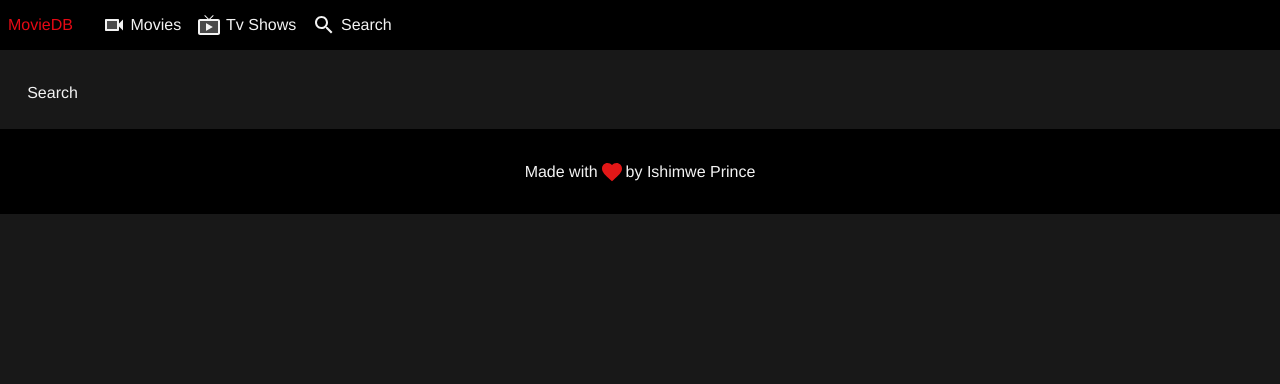
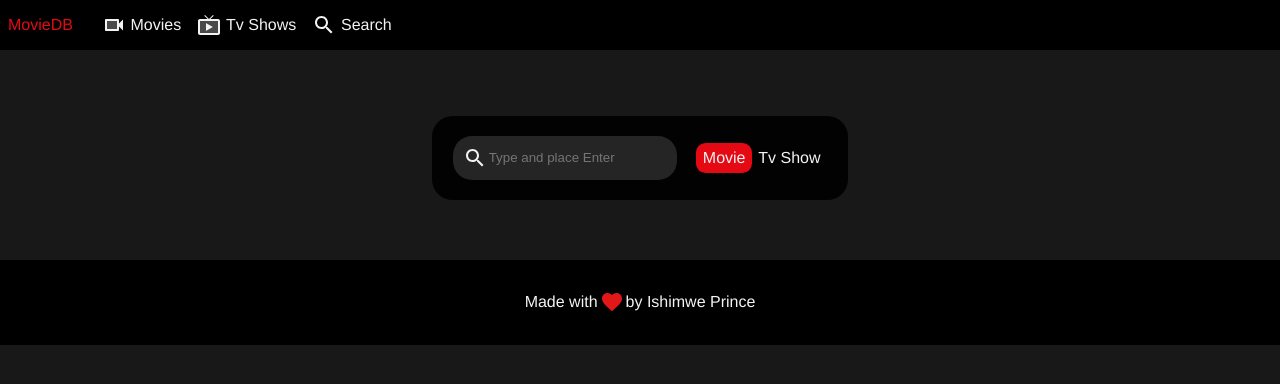
Before and after one commit to mbukeRepo/movie-db, a React (Create React App) app: page /search in a window 1280 px wide. Shown: the top 384 px of the page. Built offline with nearby package versions, Linux system fonts and the light colour scheme.

Commit message:
crafted the search box

```diff
--- /dev/null
+++ b/src/Search/Search.scss
@@ -0,0 +1,60 @@
+@use '../utils/variables' as v;
+.search-container {
+  margin: 2rem auto auto auto;
+  flex-direction: column !important;
+  .search-box {
+    @include v.flex('row');
+    flex-direction: column;
+    justify-content: center;
+    padding: 1.3rem;
+    background-color: rgb(2, 2, 2);
+    border-radius: 1.3rem;
+    &-input {
+      background-color: rgb(37, 37, 37);
+      @include v.flex('row');
+      border-radius: 1.2rem;
+      padding: 0.6rem;
+      input {
+        background-color: inherit;
+        border: none;
+        outline: none;
+        color: v.$textColor;
+      }
+    }
+    ul {
+      list-style: none;
+      li {
+        a {
+          text-decoration: none;
+        }
+      }
+    }
+  }
+  .search-selection {
+    margin-top: 0.3rem;
+    @include v.flex('row');
+    justify-content: center;
+    margin-left: 1.2rem;
+    &-option {
+      padding: 0.4rem;
+      border-radius: 0.6rem;
+      &:hover {
+        cursor: pointer;
+      }
+    }
+  }
+}
+
+@media (min-width: 500px) {
+  .search-container {
+    @include v.flex('column');
+    justify-content: center;
+    flex-direction: column !important;
+    .search-box {
+      flex-direction: row;
+    }
+    .search-selection {
+      margin-top: 0;
+    }
+  }
+}
--- a/src/Search/Search.tsx
+++ b/src/Search/Search.tsx
@@ -1,7 +1,83 @@
-import React from 'react'
+import React, {useEffect, useState} from 'react';
+import SearchIcon from '@mui/icons-material/Search';
+import {Link} from "react-router-dom";
+import Loading from "../components/Loading/Loading";
+import "./Search.scss";
+import axios from 'axios';
+
+interface Result {
+  name?: string;
+  title?:string;
+  id: number;
+  first_air_date?: string;
+  release_date?:string;
+}
 
 export default function Search() {
+  const [active, setActive] = useState("movie");
+  const [query, setQuery] = useState("");
+  const [results, setResults] = useState<Result[]>([]);
+  useEffect(() => {
+    document.title = "Search";
+  }, []);
+  const onKeyPress: React.KeyboardEventHandler<HTMLInputElement> = async (e) => {
+    if(e.key === "Enter"){
+        if(query){
+          const searchURL = `https://api.themoviedb.org/3/search/${active}?api_key=67a92d3ba7cc55df830b73762d5501f0&query=` + query;
+          const {data} = await axios.get(searchURL);
+          setResults(data.results);
+        }
+    }
+  }
+  const onChange: React.ChangeEventHandler<HTMLInputElement> = (e) => {
+    setQuery(e.target.value);
+  }
   return (
-    <div>Search</div>
+    <div className='search-container'>
+      <div className="search-box">
+        <div className="search-box-input">
+          <SearchIcon/>
+          <input
+            type="text"
+            placeholder='Type and place Enter'
+            onKeyPress={onKeyPress}
+            onChange={onChange}
+
+          />
+        </div>
+        <div className="search-selection">
+          <div className="search-selection-option"
+            style={{background: active==="movie" ? "#e50914": "inherit"}}
+            onClick={() => setActive("movie")}
+            >
+            <span>Movie</span>
+          </div>
+          <div className="search-selection-option"
+            style={{background: active==="tv" ? "#e50914": "inherit"}}
+            onClick={() => setActive("tv")}
+          >
+            <span>Tv Show</span>
+          </div>
+      </div>
+    </div>
+    {
+      results ?
+      (
+        <ul className="search-results-list">
+          {
+            results.map((res: Result) =>
+              (<li className='search-results-list-item' key={res.id}>
+                  <Link to={active === "movie"? ("/movies/" + res.id) : ("/tv-shows/" + res.id) }>
+                    {res.name || res.title}
+                  </Link>
+              </li>)
+            )
+          }
+        </ul>
+      ):
+      (<Loading/>)
+    }
+
+    </div>
   )
 }
```
